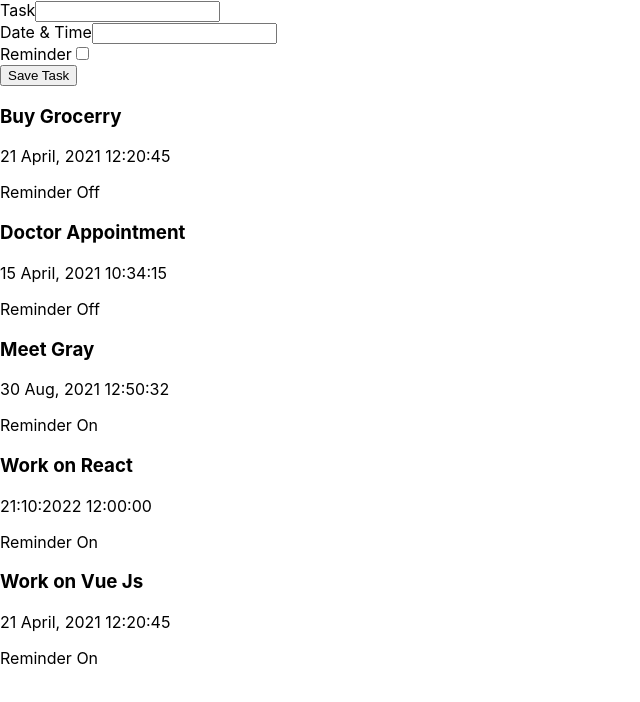
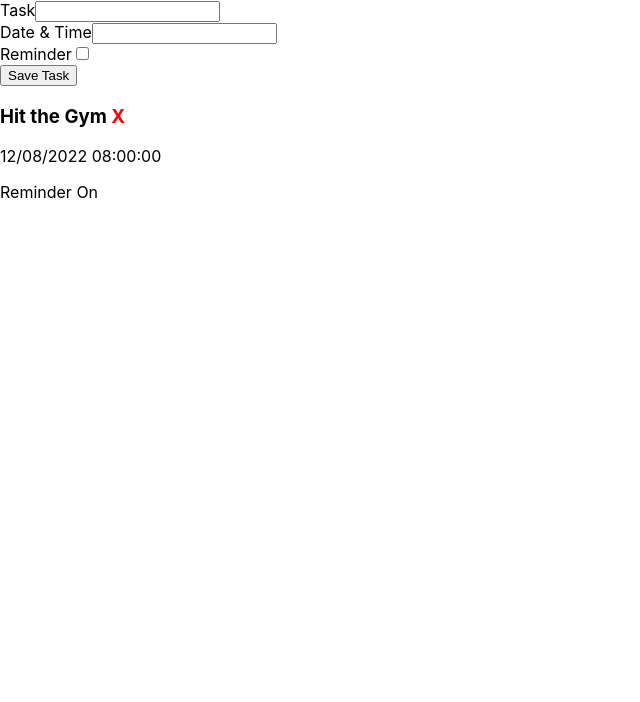
Before and after one commit to malikahsan13/task-manager-react, a React (Create React App) app: page / in a window 1280 px wide. Shown: the top 702 px of the page, without its empty margins (0-640 px from the left). Built offline with nearby package versions, Linux system fonts and the light colour scheme; data requests are answered from the project's data file.

Commit message:
added delete logic

```diff
--- a/db.json
+++ b/db.json
@@ -1,34 +1,10 @@
 {
   "tasks": [
     {
-      "id": 1,
-      "text": "Buy Grocerry",
-      "dateTime": "21 April, 2021 12:20:45",
-      "reminder": false
-    },
-    {
-      "id": 2,
-      "text": "Doctor Appointment",
-      "dateTime": "15 April, 2021 10:34:15",
-      "reminder": false
-    },
-    {
-      "id": 3,
-      "text": "Meet Gray",
-      "dateTime": "30 Aug, 2021 12:50:32",
-      "reminder": true
-    },
-    {
-      "text": "Work on React",
-      "dateTime": "21:10:2022 12:00:00",
+      "text": "Hit the Gym",
+      "dateTime": "12/08/2022 08:00:00",
       "reminder": true,
-      "id": 4
-    },
-    {
-      "text": "Work on Vue Js",
-      "dateTime": "21 April, 2021 12:20:45",
-      "reminder": true,
-      "id": 5
+      "id": 1
     }
   ]
 }
--- a/src/App.js
+++ b/src/App.js
@@ -45,10 +45,18 @@ function App() {
     setTasks(tasks.map((task) => task.id === id ? {...task, reminder: !taskToToggle.reminder} : task));
   }
 
+  const deleteTask = async (id) => {
+    const res = await fetch(`http://localhost:5000/tasks/${id}`,
+    {
+      method: "DELETE"
+    });
+    setTasks(tasks.filter((task) => task.id!==id))
+  }
+
   return (
     <div className="App">
       <AddTask onAdd={onAdd} />
-      <Tasks tasks={tasks} onUpdReminder={onUpdReminder} />
+      <Tasks tasks={tasks} onUpdReminder={onUpdReminder} deleteTask={deleteTask} />
     </div>
   );
 }
--- a/src/components/Task.js
+++ b/src/components/Task.js
@@ -1,9 +1,9 @@
 import React from 'react'
 
-const Task = ({task, onUpdReminder}) => {
+const Task = ({task, onUpdReminder, deleteTask}) => {
   return (
     <div onDoubleClick={() => {onUpdReminder(task.id)}}>
-      <h3>{task.text}</h3>
+      <h3>{task.text} <span style={{color:"red"}} onClick={()=>{deleteTask(task.id)}}>X</span></h3>
       <p>{task.dateTime}</p>
       <p>{task.reminder ? "Reminder On" : "Reminder Off"}</p>
     </div>
--- a/src/components/Tasks.js
+++ b/src/components/Tasks.js
@@ -1,12 +1,12 @@
 import React from 'react'
 import Task from "./Task"
 
-const Tasks = ({tasks, onUpdReminder}) => {
+const Tasks = ({tasks, onUpdReminder, deleteTask}) => {
   return (
     <div>
       {
         tasks.map((task)=> {
-          return <Task key={task.id} task={task} onUpdReminder={onUpdReminder} />
+          return <Task key={task.id} task={task} onUpdReminder={onUpdReminder} deleteTask={deleteTask}/>
         })
       }
     </div>
```
